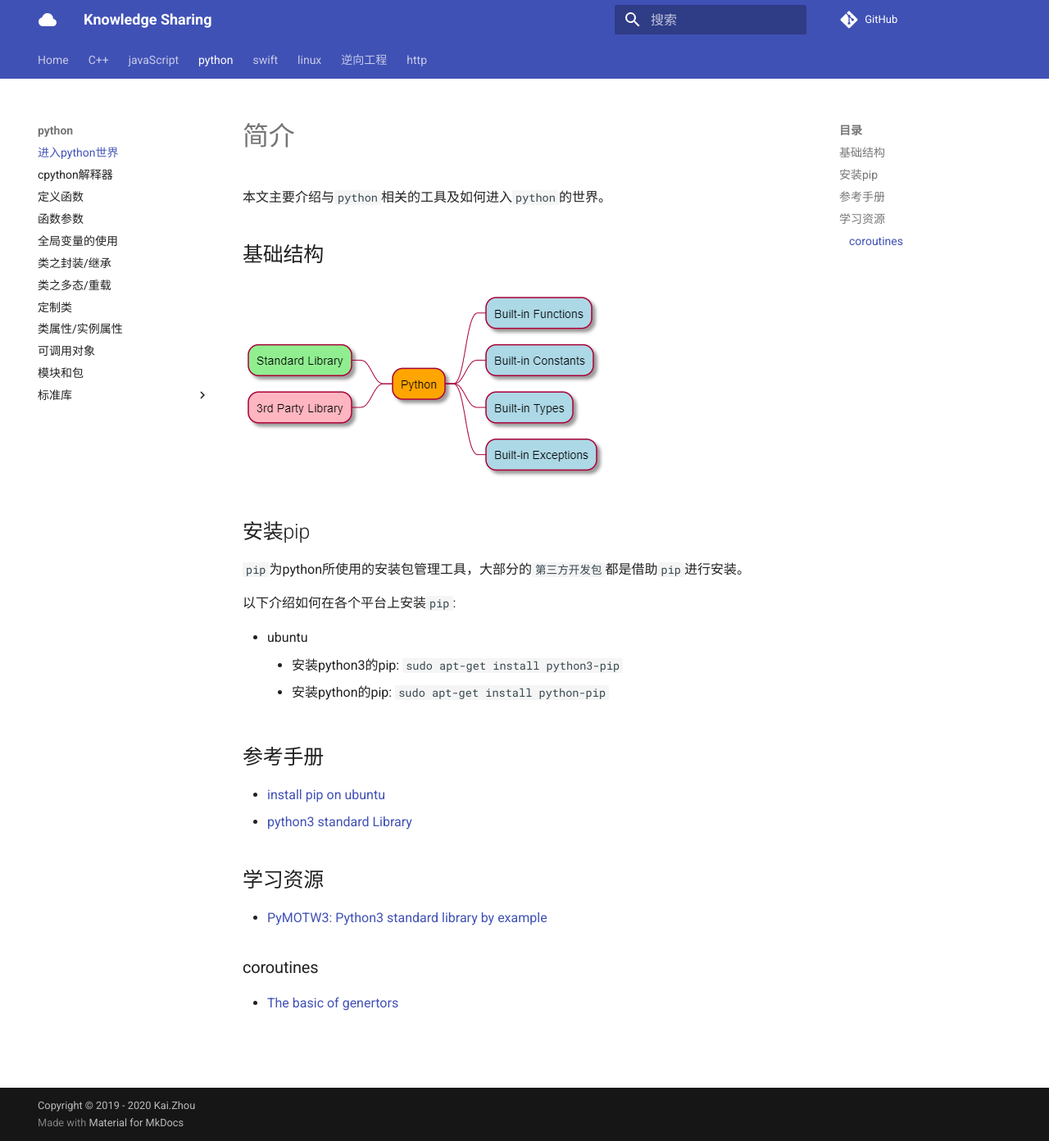
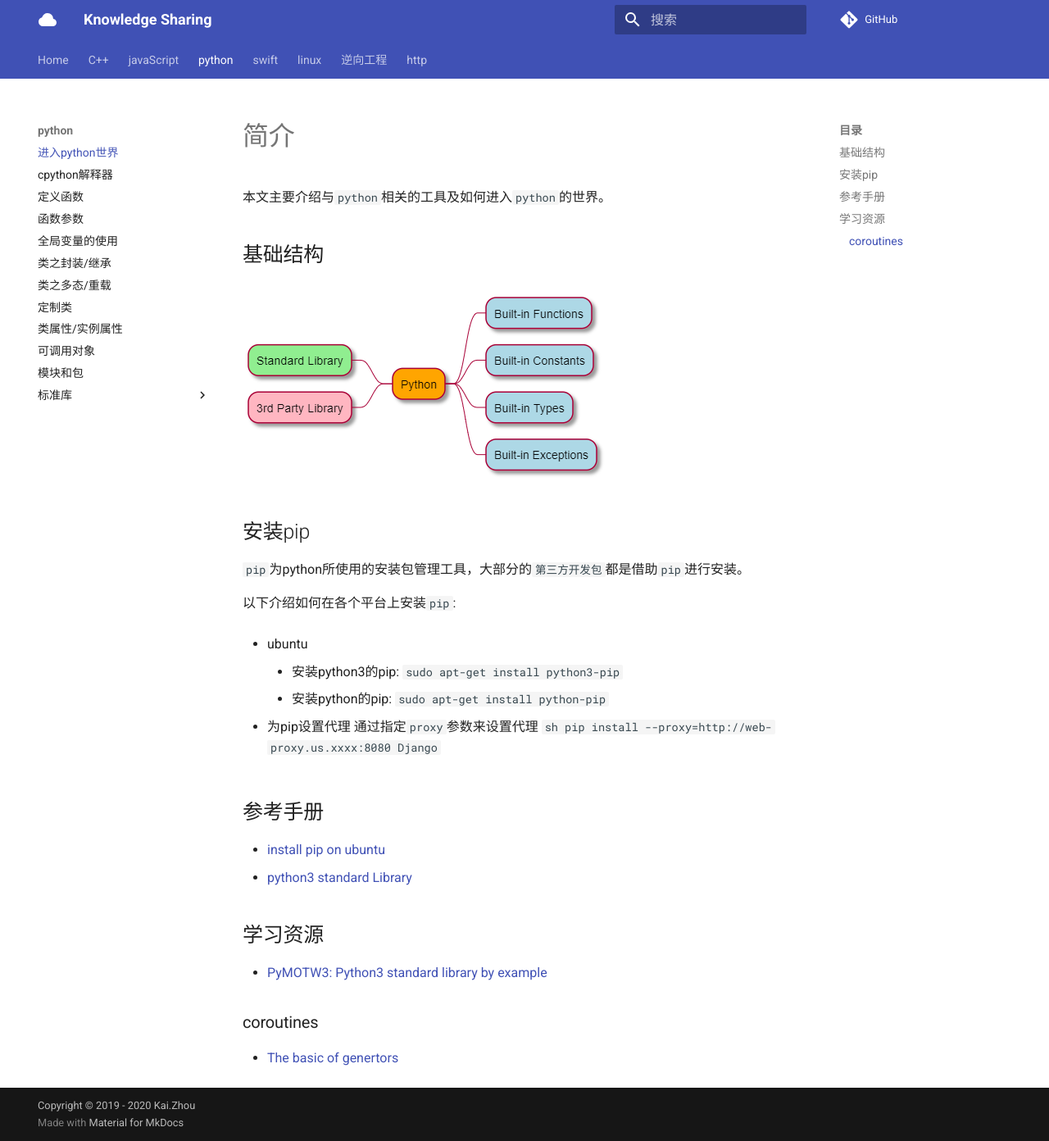
Before and after one commit to zhoukaidev/ks_blog, an MkDocs documentation site: the page built from docs/python/home.md, in a window 1280 px wide and 1392 px high. Shown: the whole window at 82% size. Built offline with MkDocs 1.6.1 and Material for MkDocs 9.7.7, drawn with Linux system fonts in a browser that asks for light colours; comment, search, counter and statistics services are not loaded.

Commit message:
Update home.md

````diff
--- a/docs/python/home.md
+++ b/docs/python/home.md
@@ -16,6 +16,12 @@
     * 安装python3的pip: `sudo apt-get install python3-pip`
     * 安装python的pip: `sudo apt-get install python-pip`
 
+* 为pip设置代理
+   通过指定`proxy`参数来设置代理
+   ```sh
+   pip install --proxy=http://web-proxy.us.xxxx:8080 Django
+   ```
+
 ## 参考手册
 
 * [install pip on ubuntu](https://linuxize.com/post/how-to-install-pip-on-ubuntu-18.04/)
````
